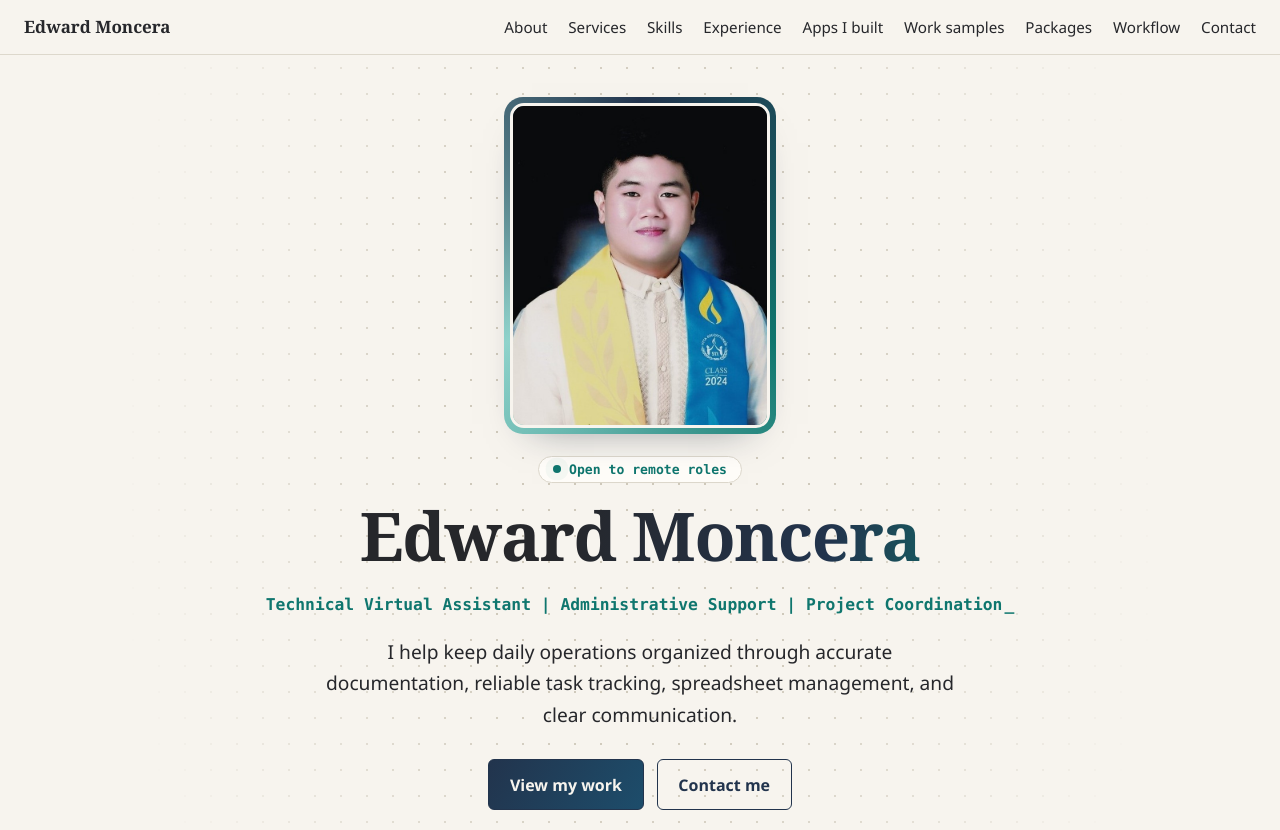
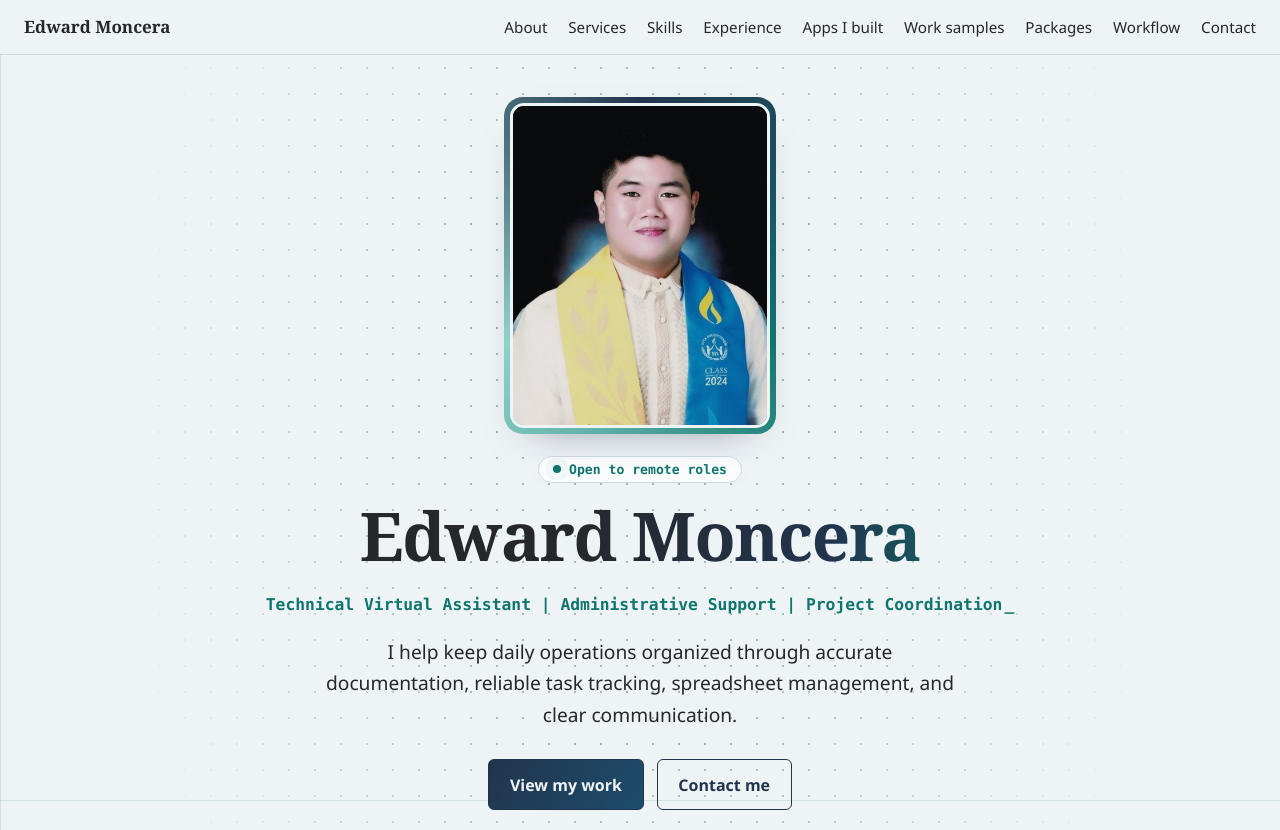
Before and after one commit to edwardxgarcia/virtual-assistant-portfolio, a plain HTML site: page index.html in a window 1280 px wide. Shown: the top 830 px of the page. Drawn offline with Linux system fonts and the light colour scheme; animation ran at ten frames a second.

Commit message:
Cool blueprint background with engineering grid
Co-Authored-By: Claude Sonnet 5.5 <noreply@anthropic.com>
Claude-Session: https://claude.ai/code/session_01Jj6jB5RDuSJPrYUH7HzzQt

```diff
--- a/style.css
+++ b/style.css
@@ -136,3 +136,10 @@ main section:not(.hero)>h2.in::after{width:64px}
 .steps li::before{background:linear-gradient(135deg,var(--acc),var(--tech))}
 nav a[aria-current=true]{color:var(--tech)}
 @media (prefers-reduced-motion:reduce){.role::after,.dot{animation:none}}
+
+
+/* Technical backdrop: cool blueprint tint with a faint engineering grid */
+:root{--bg:#eef3f6;--sage:#dde9ec;--line:#cfdbe1;--card:#fbfdfe;--mute:#566470}
+body{background-color:var(--bg);background-image:linear-gradient(rgba(15,118,110,.07) 1px,transparent 1px),linear-gradient(90deg,rgba(15,118,110,.07) 1px,transparent 1px),linear-gradient(rgba(34,52,77,.05) 1px,transparent 1px),linear-gradient(90deg,rgba(34,52,77,.05) 1px,transparent 1px);background-size:120px 120px,120px 120px,24px 24px,24px 24px;background-attachment:fixed}
+.hero::before{background-image:radial-gradient(#9fb6c0 1.2px,transparent 1.4px)}
+.wrap:nth-of-type(even) .card,.card{box-shadow:0 1px 0 rgba(34,52,77,.04),0 14px 28px -22px rgba(34,52,77,.35)}
```
